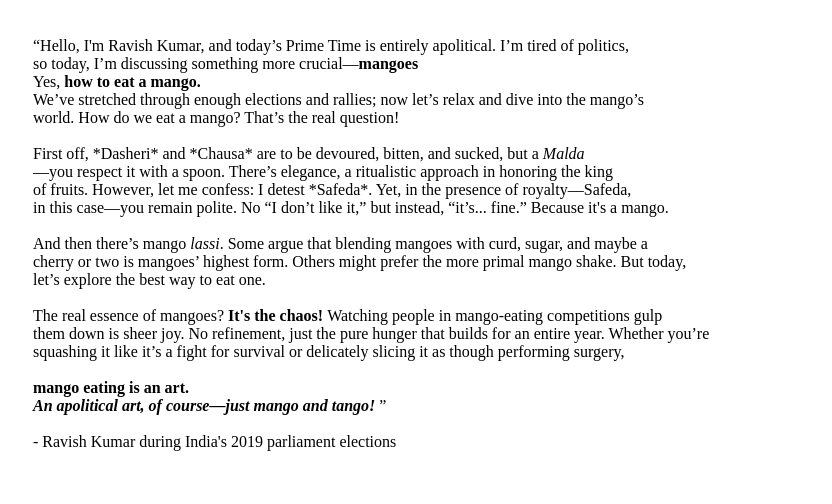
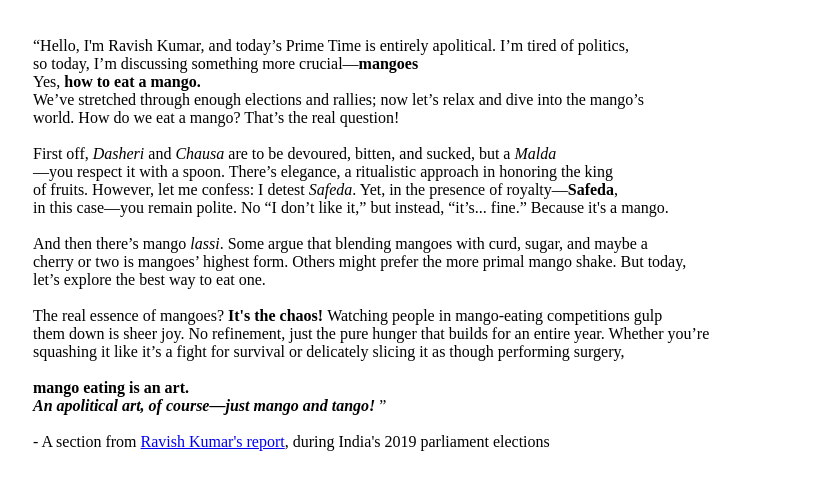
Before and after one commit to Azimuth9/odin-recipes, a plain HTML site: page recipes/how-eat-a-mango.html in a window 1280 px wide. Shown: the part 2425-2929 px from the top of the page, without its empty margins (15-847 px from the left). Drawn offline with Linux system fonts and the light colour scheme.

Commit message:
Add the footer links

```diff
--- a/recipes/how-eat-a-mango.html
+++ b/recipes/how-eat-a-mango.html
@@ -92,9 +92,9 @@ Yes, <strong>how to eat a mango.</strong><br>
 We’ve stretched through enough elections and rallies; now let’s relax and dive into the mango’s <br>
 world. How do we eat a mango? That’s the real question!<br>
 <br>
-First off, *Dasheri* and *Chausa* are to be devoured, bitten, and sucked, but a <i>Malda</i><br>
+First off, <i>Dasheri</i> and <i>Chausa</i> are to be devoured, bitten, and sucked, but a <i>Malda</i><br>
 —you respect it with a spoon. There’s elegance, a ritualistic approach in honoring the king<br>
- of fruits. However, let me confess: I detest *Safeda*. Yet, in the presence of royalty—Safeda,<br>
+ of fruits. However, let me confess: I detest <i>Safeda</i>. Yet, in the presence of royalty—<strong>Safeda</strong>,<br>
   in this case—you remain polite. No “I don’t like it,” but instead, “it’s... fine.” Because    it's a mango.<br>
   <br>
 And then there’s mango <i>lassi</i>. Some argue that blending mangoes with curd, sugar, and maybe a<br>
@@ -107,7 +107,7 @@ squashing it like it’s a fight for survival or delicately slicing it as though
 <br><strong>mango eating is an art.</strong><br>
 <strong><i>An apolitical art, of course—just mango and tango! </i></strong></q><br>
 <br>
-- Ravish Kumar during India's 2019 parliament elections<br>
+- A section from <a href="https://www.youtube.com/watch?v=LHaAqX74iYk">Ravish Kumar's report</a>, during India's 2019 parliament elections<br>
 <br>
 <br>
 <br>
@@ -130,17 +130,21 @@ of the many ways to eat it. Follow these tips to enhance your mango experience.<
     <li>If you touch the mango and it remains firm, then leave it out for a few days until it's ready. If you eat a<br>
 mango that isn't ripe, it'll taste hard and bitter, and you don't want to waste a good mango, especially<br>
 because they can get expensive.</li></ul>
+
 <br>
 <br>
 <br>
+
 <img src="https://www.wikihow.com/images/thumb/7/78/Eat-a-Mango-Step-2-Version-3.jpg/aid191055-v4-728px-Eat-a-Mango-Step-2-Version-3.jpg.webp"
 alt="Washing a ripe yellow mango" width="630" height="450">
 
 <h3><li><strong>Wash the mango.</strong></li></h3>
 The mango should be clean even if you plan on peeling the skin.
+
 <br>
 <br>
 <br>
+
 <h3><li><strong>Gather materials.</strong></li></h3>
 To cube or slice your mango, you'll need a knife, a cutting board, and a bowl for your mango cubes or slices.
 <br>
@@ -148,6 +152,7 @@ To cube or slice your mango, you'll need a knife, a cutting board, and a bowl fo
 <img src="https://www.wikihow.com/images/thumb/9/97/Eat-a-Mango-Step-3-Version-3.jpg/aid191055-v4-728px-Eat-a-Mango-Step-3-Version-3.jpg.webp"
 alt="A ripe mango kept on a wooden surface, along with a sharp knife."  width="630" height="450">
 </ol>
+
 <br>________________________________________________________________________________________________<br>
 <br>
 <br>
@@ -177,6 +182,7 @@ alt="A ripe mango kept on a wooden surface, along with a sharp knife."  width="6
 <br>
 <br>
 <br>
+
 <img src="https://www.wikihow.com/images/thumb/5/58/Eat-a-Mango-Step-5-Version-2.jpg/aid191055-v4-728px-Eat-a-Mango-Step-5-Version-2.jpg.webp"
 alt="Mango cubes kept in a square shaped bowl"  width="630" height="450">
 <br>
@@ -193,6 +199,7 @@ in Tupperware, but recognize that it's best enjoyed fresh and will get soggy if
 <br>
 <br>
 <br>
+
 <img src="https://www.wikihow.com/images/thumb/b/b5/Eat-a-Mango-Step-6-Version-2.jpg/aid191055-v4-728px-Eat-a-Mango-Step-6-Version-2.jpg.webp"
 alt="A bowl of fruit salad consisting of pineapple and ripe mango slices, with dash of spices on top"  width="630" height="450">
 <br>
@@ -213,6 +220,7 @@ mango salad:<br>
 <br>
 <br>
 <br>
+
 <img src="https://www.wikihow.com/images/thumb/7/78/Eat-a-Mango-Step-7-Version-2.jpg/aid191055-v4-728px-Eat-a-Mango-Step-7-Version-2.jpg.webp"
 alt="A bowl of Caribbean rice, mixed with cubes of mango"  width="630" height="450">
 <br>
@@ -232,6 +240,7 @@ add a perfect kick to almost any main course. Here are a few examples of ways to
 <br>
 <br>
 <br>
+
 <img src="https://www.wikihow.com/images/thumb/6/6d/Eat-a-Mango-Step-8-Version-2.jpg/aid191055-v4-728px-Eat-a-Mango-Step-8-Version-2.jpg.webp"
 alt="A cup of ice cream, mixed with mango slices"  width="630" height="450">
 <br>
@@ -245,5 +254,13 @@ Mangos are naturally sweet and would work well in many desserts. Here are some s
     <li>You can put the cubes on top of these desserts, or stir them in.</li>
 </ul>
 
+<br>
+<br>
+<br>
+<br>
+
+<h2>☞ Recipe for "<a href="https://youtu.be/sYpSDNyVsFM?si=dkgXPfESsHRn_TNQ">How to Make a Sandwich</a>" </h2>
+<h2>☞ Recipe for "<a href="https://youtu.be/jWu-i2Xo1xA?si=-RQjjNhPXP9KcNxg">Party Snacks</a>" </h2>
+<h2>☞ "<a href="https://youtu.be/sB44HdBZrz8?si=AU-sQ20BDp1NuM7g">Other Useful Tutorial</a>" </h2>
 </body>
 </html>
```
